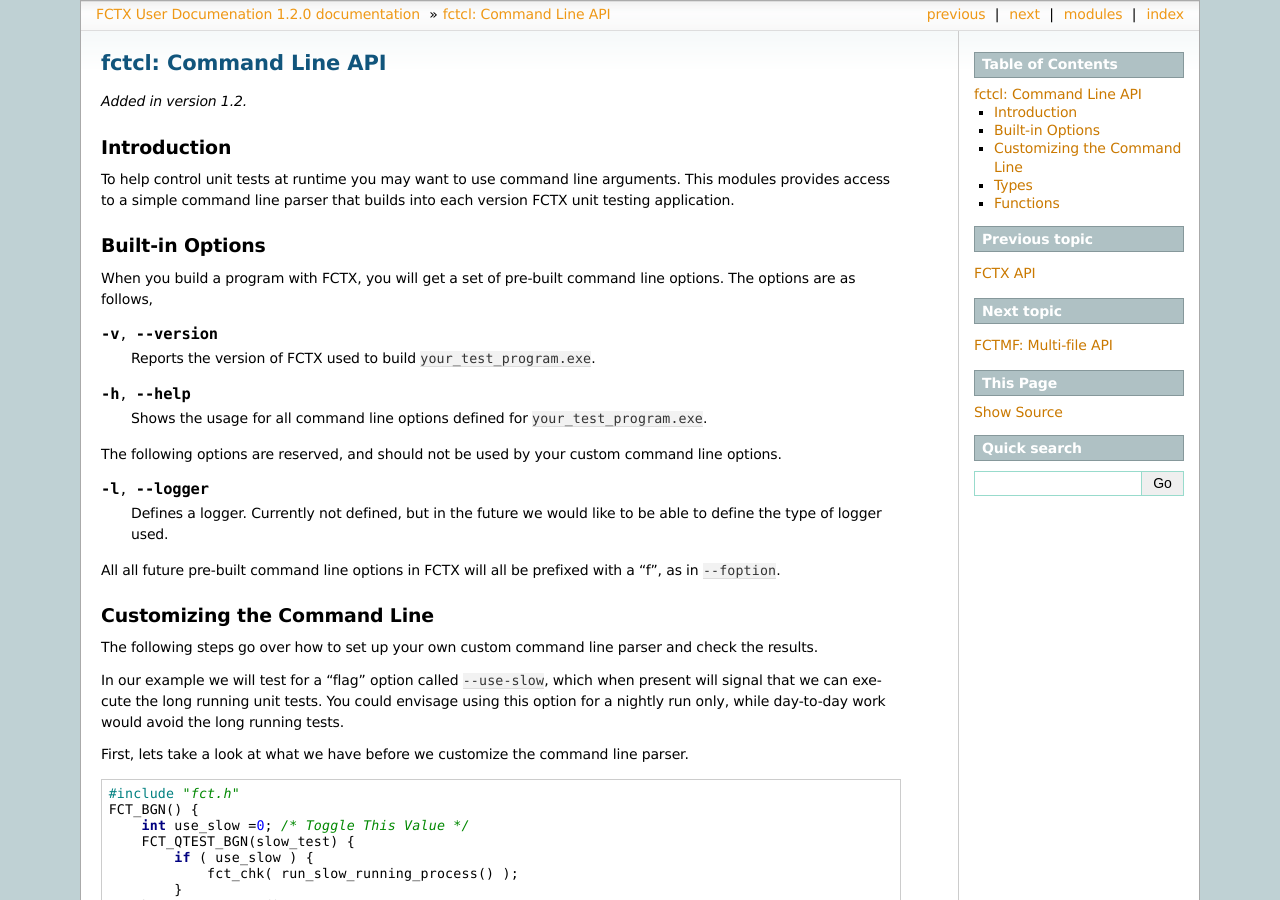
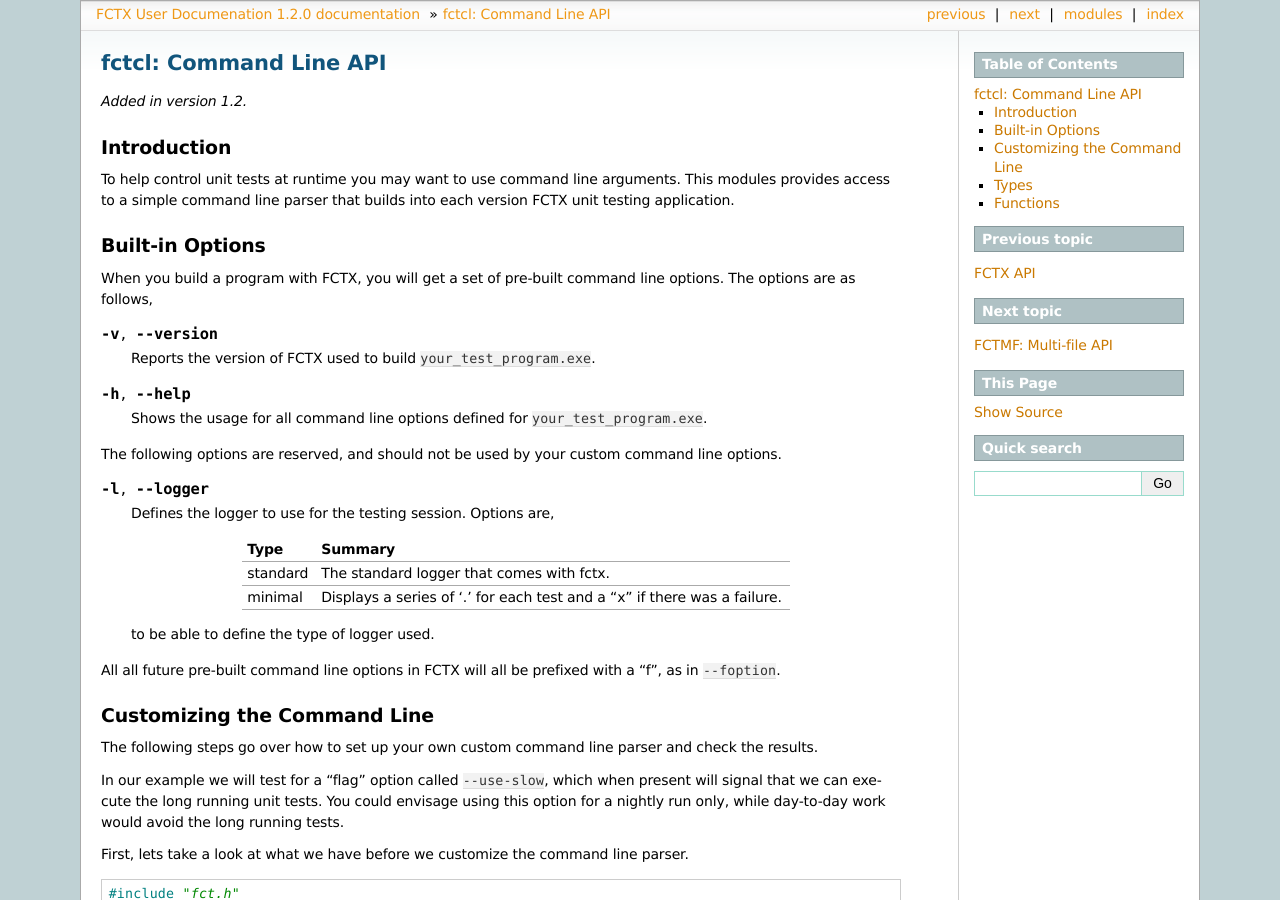
Before and after one commit to imb/fctx, a Sphinx documentation site: the page built from doc/usr/source/clapi_fct.rst, in a window 1280 px wide and 900 px high. Built offline with Sphinx 7.4.7, drawn with Linux system fonts in a browser that asks for light colours; formulas are drawn with MathJax 3; cross-references to code outside the pages are shown as plain code.

Commit message:
Add minimal logger.
You can now type --logger=minimal. Some more changes to the standard
logger in order to share the error handling and display code between the
two.

```diff
--- a/doc/usr/source/clapi_fct.rst
+++ b/doc/usr/source/clapi_fct.rst
@@ -39,7 +39,17 @@ command line options.
 
 .. cmdoption:: -l, --logger
 
- Defines a logger. Currently not defined, but in the future we would like
+ Defines the logger to use for the testing session. Options are,
+
+     ===============  ===============
+     Type             Summary
+     ===============  ===============
+     standard         The standard logger that comes with fctx.
+     minimal          Displays a series of '.' for each test and a "x" if there was a failure.
+     ===============  ===============
+
+
+
  to be able to define the type of logger used.
 
 All all future pre-built command line options in FCTX will all be prefixed with
```
Also changed, not shown: 1 other file.
